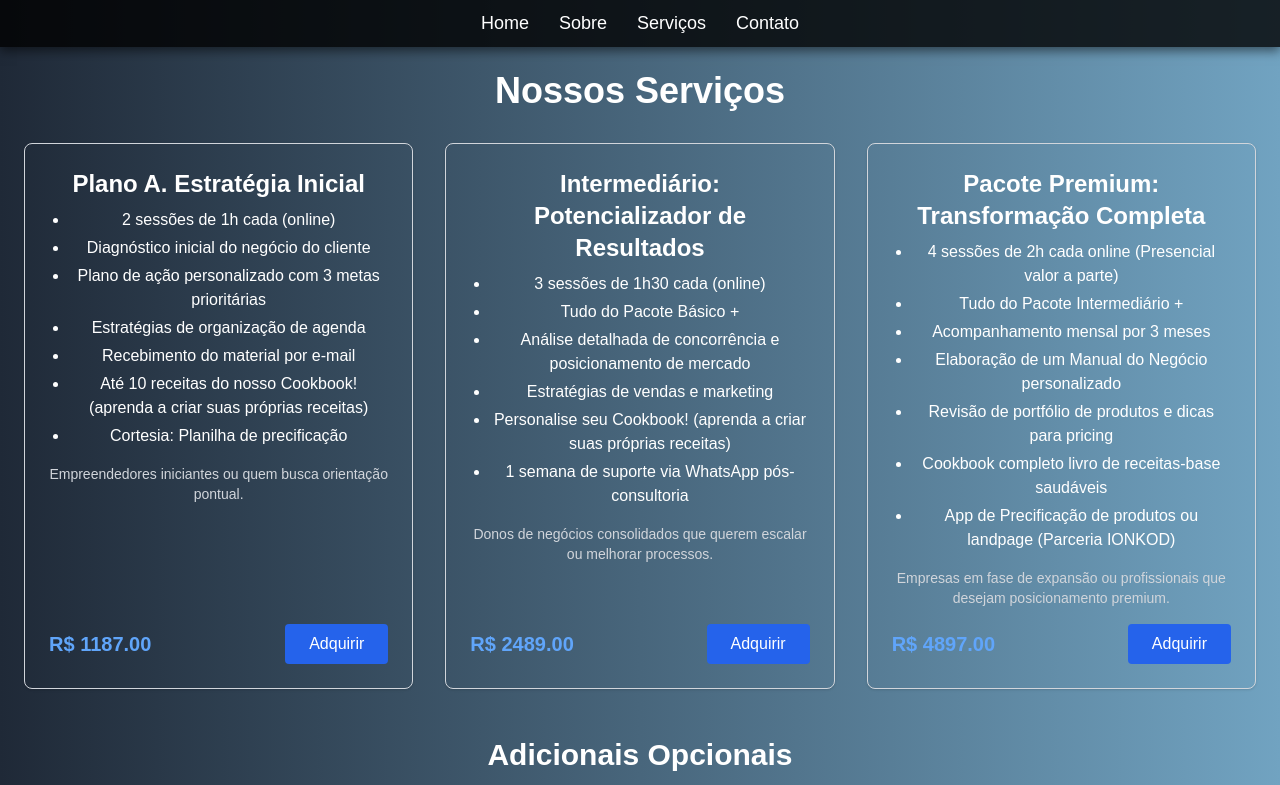
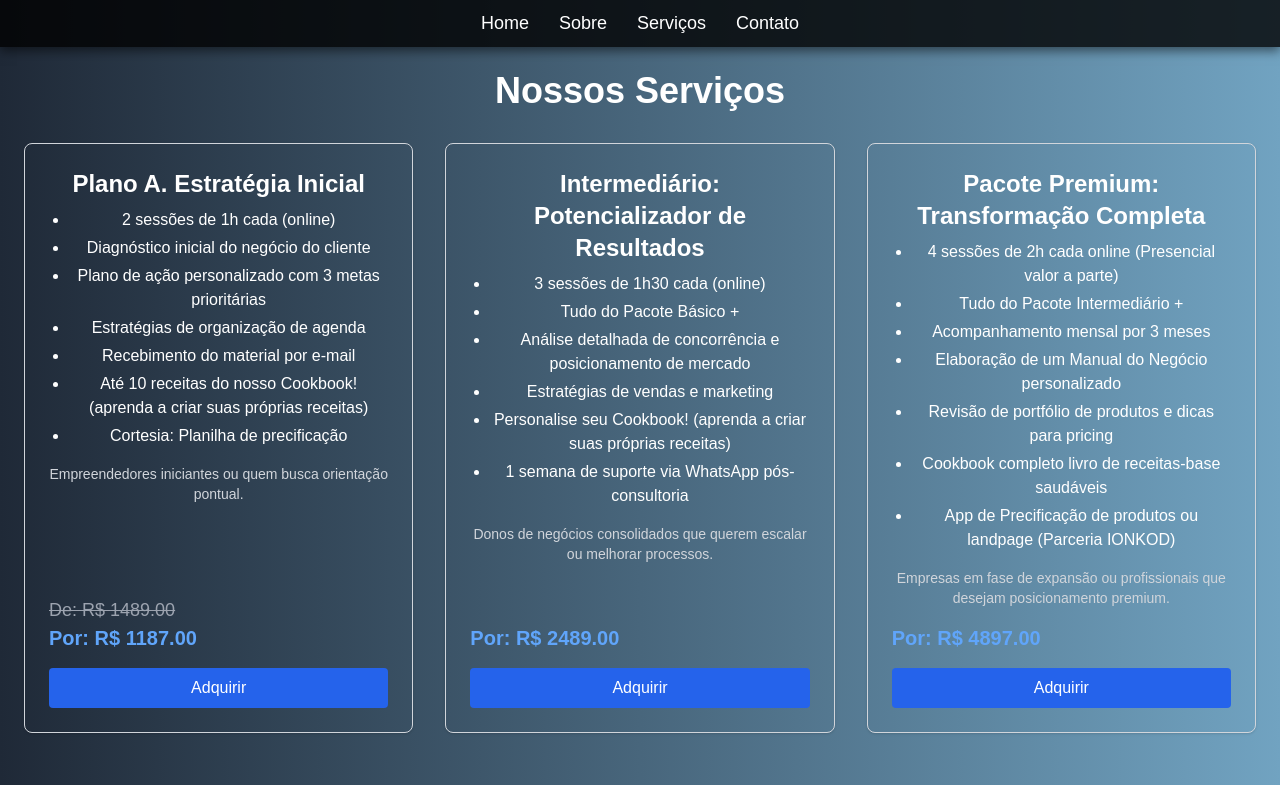
Before and after one commit to dlucioyauh/ionkod-website, a Next.js app: page /servicos/consultorias/pacotes in a window 1280 px wide. Shown: the top 785 px of the page. Built offline with nearby package versions, Linux system fonts and the light colour scheme.

Commit message:
Alterando preço anterior do plano A

```diff
--- a/src/app/servicos/consultorias/pacotes/page.tsx
+++ b/src/app/servicos/consultorias/pacotes/page.tsx
@@ -12,7 +12,8 @@ const ServiceOptions = () => {
   const services = [
     {
       title: "Plano A. Estratégia Inicial",
-      price: 118700, // R$ 1187, em centavos
+      originalPrice: 148900, // R$ 1489 em centavos
+      price: 118700, // R$ 1187 em centavos (promoção)
       description: [
         "2 sessões de 1h cada (online)",
         "Diagnóstico inicial do negócio do cliente",
@@ -26,7 +27,7 @@ const ServiceOptions = () => {
     },
     {
       title: "Intermediário: Potencializador de Resultados",
-      price: 248900, // R$ 2489, em centavos
+      price: 248900, // R$ 2489 em centavos
       description: [
         "3 sessões de 1h30 cada (online)",
         "Tudo do Pacote Básico +",
@@ -39,7 +40,7 @@ const ServiceOptions = () => {
     },
     {
       title: "Pacote Premium: Transformação Completa",
-      price: 489700, // R$ 4897, em centavos
+      price: 489700, // R$ 4897 em centavos
       description: [
         "4 sessões de 2h cada online (Presencial valor a parte)",
         "Tudo do Pacote Intermediário +",
@@ -54,8 +55,8 @@ const ServiceOptions = () => {
   ];
 
   const optionalExtras = [
-    { name: "Cookbook de Receitas-Base Saudáveis", price: 25700 }, // R$ 197 em centavos
-    { name: "Auditoria Instagram", price: 19700 }, // R$ 287 em centavos
+    { name: "Cookbook de Receitas-Base Saudáveis", price: 25700 }, // R$ 257 em centavos
+    { name: "Auditoria Instagram", price: 19700 }, // R$ 197 em centavos
     { name: "Mentoria privada. A partir de", price: 18700 }, // R$ 187 em centavos
   ];
 
@@ -69,24 +70,20 @@ const ServiceOptions = () => {
           return total + (extra ? extra.price : 0);
         }, 0);
 
-      // Se for um extra, não somar o pacote principal
-      const totalAmount = isExtra
-        ? amount // Somente o valor do extra
-        : amount + selectedExtrasTotal; // Valor do pacote + extras
+      const totalAmount = isExtra ? amount : amount + selectedExtrasTotal;
 
-      // Fazendo a requisição para a API do Mercado Pago
       const res = await fetch("/api/mercado-pago", {
         method: "POST",
         headers: { "Content-Type": "application/json" },
         body: JSON.stringify({
           pacote,
-          valor: totalAmount / 100, // Convertendo para reais
+          valor: totalAmount / 100,
         }),
       });
 
       const data = await res.json();
       if (data.init_point) {
-        window.location.href = data.init_point; // Redireciona para o Mercado Pago
+        window.location.href = data.init_point;
       }
     } catch (error) {
       console.error("Erro no checkout:", error);
@@ -117,21 +114,26 @@ const ServiceOptions = () => {
               ))}
             </ul>
             <p className="text-sm text-gray-300 mb-4">{service.audience}</p>
-            <div className="mt-auto flex justify-between items-center">
+            <div className="mt-auto flex flex-col items-start">
+              {service.originalPrice && (
+                <p className="text-lg text-gray-400 line-through">
+                  De: R$ {(service.originalPrice / 100).toFixed(2)}
+                </p>
+              )}
               <p className="text-xl font-bold text-blue-400">
-                R$ {(parseInt(service.price.toString()) / 100).toFixed(2)}
+                Por: R$ {(service.price / 100).toFixed(2)}
               </p>
+            </div>
             <button
               onClick={() => {
                 setSelectedPackage(service.title);
-                  handleCheckout(parseInt(service.price.toString()), service.title);
+                handleCheckout(service.price, service.title);
               }}
-                className="bg-blue-600 text-white py-2 px-6 rounded hover:bg-blue-700 transition"
+              className="bg-blue-600 text-white py-2 px-6 rounded hover:bg-blue-700 transition mt-4"
               disabled={loading}
             >
               {loading ? "Carregando..." : "Adquirir"}
             </button>
-            </div>
           </div>
         ))}
       </div>
@@ -156,7 +158,7 @@ const ServiceOptions = () => {
               R$ {(extra.price / 100).toFixed(2)}
             </p>
             <button
-              onClick={() => handleCheckout(extra.price, extra.name, true)} // Marcar como extra
+              onClick={() => handleCheckout(extra.price, extra.name, true)}
               className="bg-green-600 text-white py-2 px-6 rounded hover:bg-green-700 transition"
               disabled={loading}
             >
```
Lines whose indentation alone changed are shown as unchanged.
